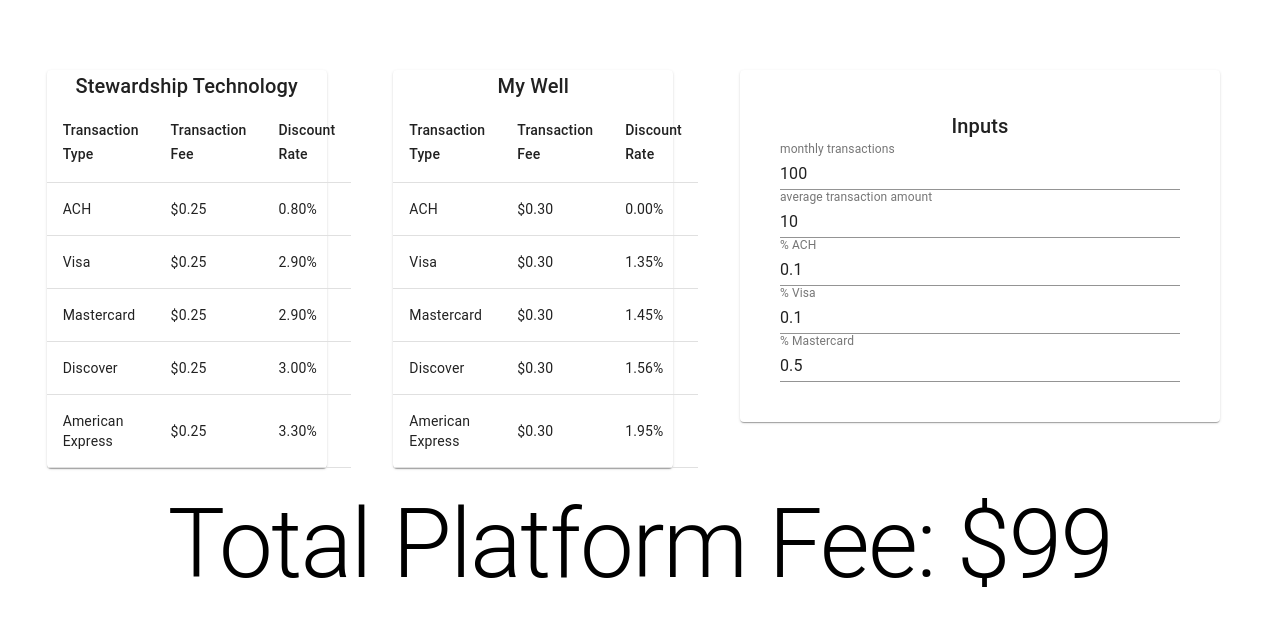
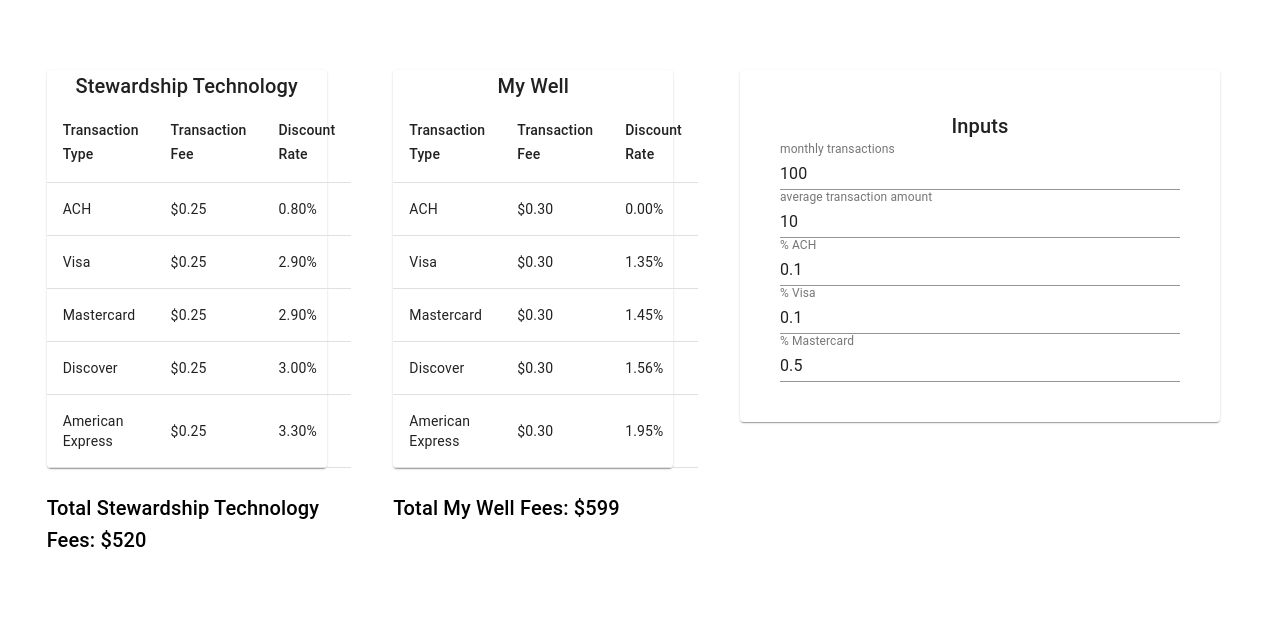
Before and after one commit to lydiacupery/eva-site, a React (Create React App) app: page / in a window 1280 px wide. Shown: the top 626 px of the page. Built offline with nearby package versions, Linux system fonts and the light colour scheme.

Commit message:
just setting defaults

```diff
--- a/src/App.tsx
+++ b/src/App.tsx
@@ -1,5 +1,5 @@
 import React, { useReducer } from "react";
-import { Grid, Typography, makeStyles, Paper } from "@material-ui/core";
+import { Grid, Typography, makeStyles, Paper, Box } from "@material-ui/core";
 import "./App.css";
 import { PlatformTable } from "./PlatformTable";
 import {
@@ -54,17 +54,24 @@
               data={stewardshipTechnologyFees}
               header="Stewardship Technology"
             />
+            <Box m={3} />
+            <Typography variant="h6">
+              {`Total Stewardship Technology Fees: $${calcFee(
+                "stewardship",
+                stewardshipTechnologyFees,
+                state
+              )}`}
+            </Typography>
           </Grid>
           <Grid item xs={3} className={classes.tableContainer}>
             <PlatformTable data={myWellFees} header="My Well" />
+            <Box m={3} />
+            <Typography variant="h6">
+              {`Total My Well Fees: $${calcFee("mywell", myWellFees, state)}`}
+            </Typography>
           </Grid>
           <Grid item xs={5} className={classes.tableContainer}>
             <InputBox dispatch={dispatch} state={state} />
-          </Grid>
-        </Grid>
-        <Grid item container justify="center">
-          <Grid container item justify="center" alignContent="center">
-            <Typography variant="h1">Total Platform Fee: $99</Typography>
           </Grid>
         </Grid>
       </Grid>
@@ -81,6 +88,12 @@
     platform === "mywell"
       ? getMyWellMonthlyFee(state.noTransactionPerMonth)
       : getStewardshipTechonlogyMonthlyFee(state.noTransactionPerMonth);
+  const totalTransactionAmount =
+    state.noTransactionPerMonth * state.averageTransactionPerMonth;
+  const amountACH = totalTransactionAmount * state.percentACH;
+  const amountVisa = totalTransactionAmount * state.percentVisa;
+  const amountAMEX = totalTransactionAmount * state.percentAMEX;
+  return monthlyFee + amountACH + amountVisa + amountAMEX;
 };
 
 const useStyles = makeStyles((theme) => ({
```
